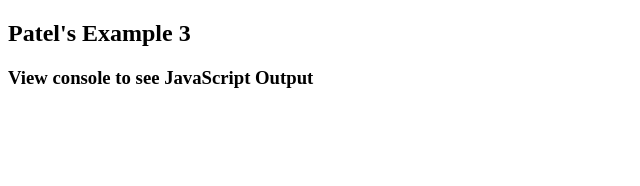
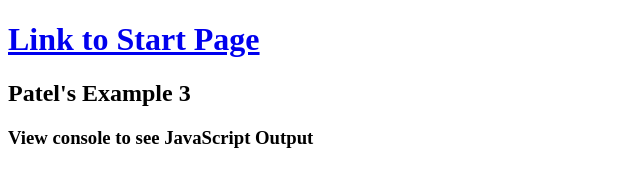
Before and after one commit to tanay2098/patel_hw5, a plain HTML site: page html/ex3.html in a window 1280 px wide. Shown: the whole page, without its empty margins (0-640 px from the left). Drawn offline with Linux system fonts and the light colour scheme.

Commit message:
ex_html_commit1

```diff
--- a/html/ex3.html
+++ b/html/ex3.html
@@ -6,6 +6,7 @@
  <title>Patel's Example 3</title>
 </head>
 <body>
+<h1><a href="../index.html">Link to Start Page</a></h1>
  <h2>Patel's Example 3</h2>
  <h3>View console to see JavaScript Output</h3>
  <script src="../js/ex3.js"></script>
```
Also changed, not shown: html/ex1.html (+1 -0 lines), html/ex2.html (+1 -0 lines).
